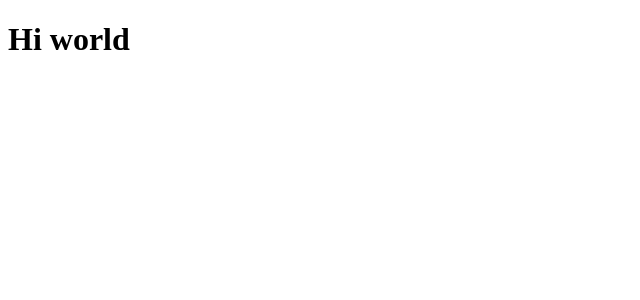
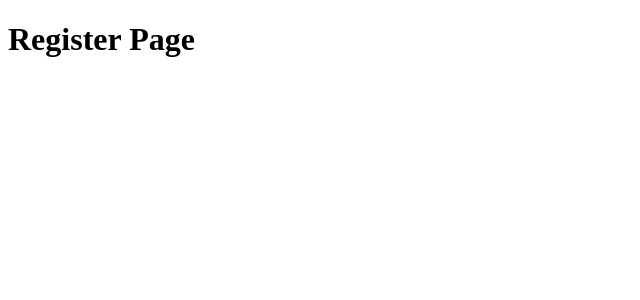
Before and after one commit to justteshi/menta-social-app, a React (Create React App) app in the folder client/: page /register in a window 1280 px wide. Shown: the top 300 px of the page, without its empty margins (0-640 px from the left). Built offline with nearby package versions, Linux system fonts and the light colour scheme.

Commit message:
Added Home, Register and Login pages to the client

```diff
--- a/client/package.json
+++ b/client/package.json
@@ -9,7 +9,8 @@
     "@testing-library/user-event": "^13.5.0",
     "react": "^17.0.2",
     "react-dom": "^17.0.2",
-    "react-scripts": "^2.1.3",
+    "react-router-dom": "^6.1.1",
+    "react-scripts": "^5.0.0",
     "web-vitals": "^2.1.2"
   },
   "scripts": {
--- a/client/src/App.js
+++ b/client/src/App.js
@@ -1,12 +1,22 @@
 import React from 'react'
+import { Routes, Route } from 'react-router-dom'
+import { BrowserRouter as Router } from 'react-router-dom'
 import './App.css';
 
+import Home from './pages/Home'
+import Login from './pages/Login'
+import Register from './pages/Register'
+
 function App() {
-  return (
-   <div>
-     <h1>Hi world</h1>
-   </div>
-  );
+    return (
+        <Router>
+            <Routes>
+                <Route exact path='/' element={<Home/>} />
+                <Route exact path='/login' element={<Login/>} />
+                <Route exact path='/register' element={<Register/>} />
+            </Routes>
+        </Router>
+    );
 }
 
 export default App;
--- /dev/null
+++ b/client/src/pages/Home.js
@@ -0,0 +1,11 @@
+import React from 'react'
+
+const Home = () => {
+    return (
+        <div>
+            <h1>Home Page</h1>
+        </div>
+    )
+}
+
+export default Home
--- /dev/null
+++ b/client/src/pages/Login.js
@@ -0,0 +1,11 @@
+import React from 'react'
+
+const Login = () => {
+    return (
+        <div>
+            <h1>Login Page</h1>
+        </div>
+    )
+}
+
+export default Login
--- /dev/null
+++ b/client/src/pages/Register.js
@@ -0,0 +1,11 @@
+import React from 'react'
+
+const Register = () => {
+    return (
+        <div>
+            <h1>Register Page</h1>
+        </div>
+    )
+}
+
+export default Register
```
Also changed, not shown: 1 other file (tests, documents, lock files or other folders).
